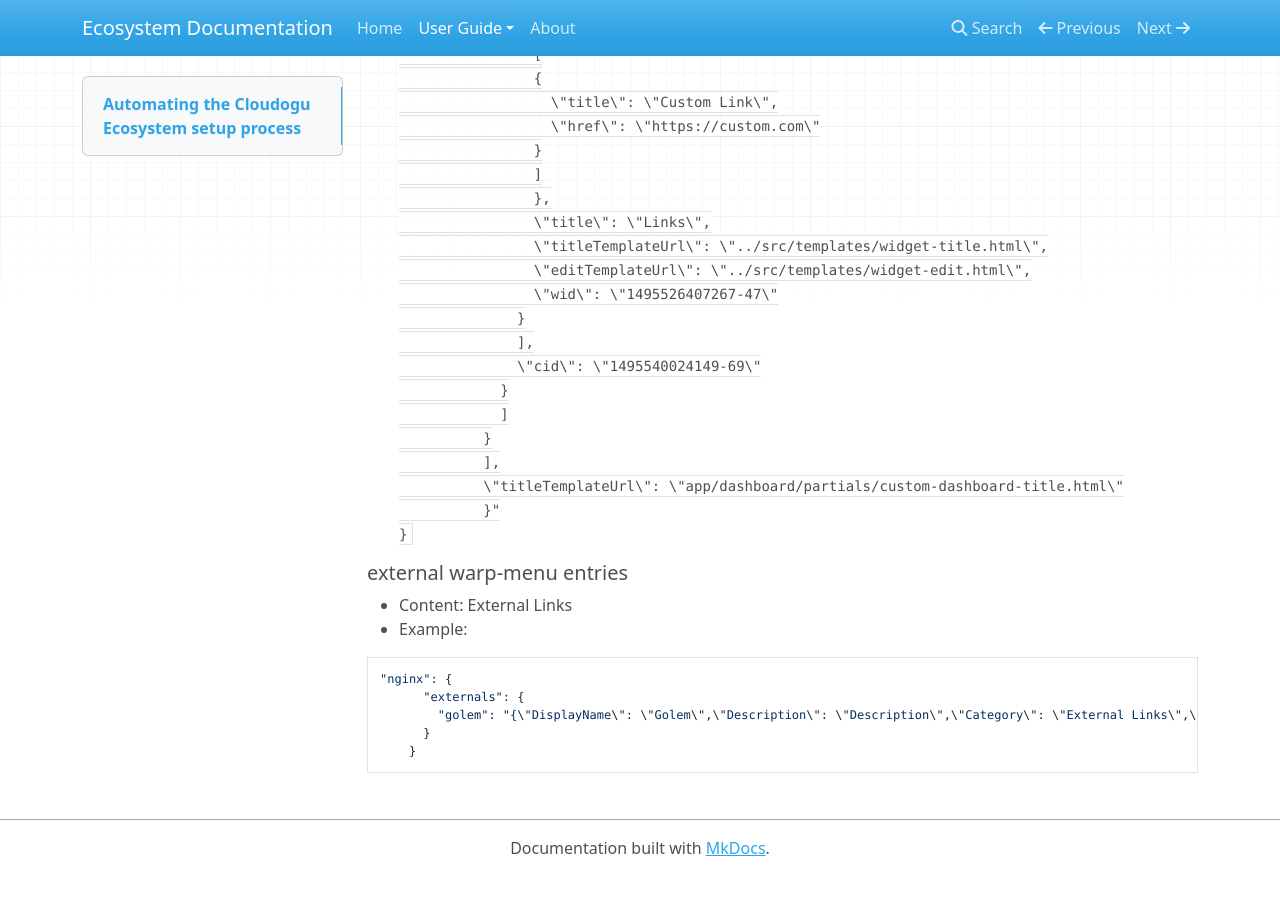
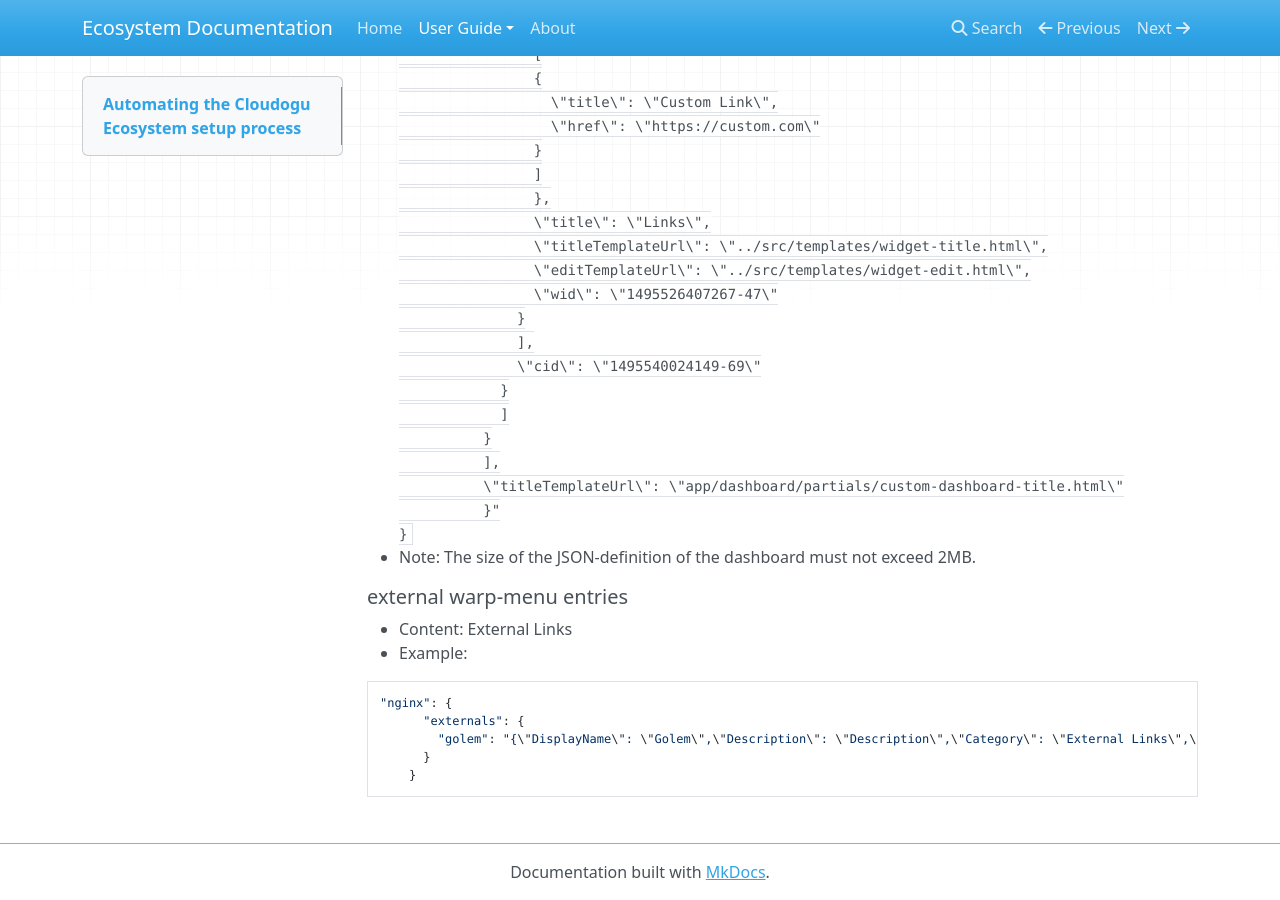
Before and after one commit to cloudogu/ecosystem, an MkDocs documentation site: the page built from docs/docs/user-guide/setup-json.md, in a window 1280 px wide and 900 px high, scrolled down 8908 px. Built offline with MkDocs 1.6.1, drawn with Linux system fonts in a browser that asks for light colours; nearby versions of some CDN libraries; old or Windows-style settings are respelled for this version of MkDocs; before the commit the page ends 9784 px from its top, so only the background shows below that.

Commit message:
Add note about 2MB dashboard limit

```diff
--- a/docs/docs/user-guide/setup-json.md
+++ b/docs/docs/user-guide/setup-json.md
@@ -381,6 +381,7 @@ The following objects are examples:
           \"titleTemplateUrl\": \"app/dashboard/partials/custom-dashboard-title.html\"
           }"
 }``
+* Note: The size of the JSON-definition of the dashboard must not exceed 2MB.
 
 ##### external warp-menu entries
 * Content: External Links
```
Also changed, not shown: docs/docs/user-guide/setup-json_de.md (+1 -0 lines).
